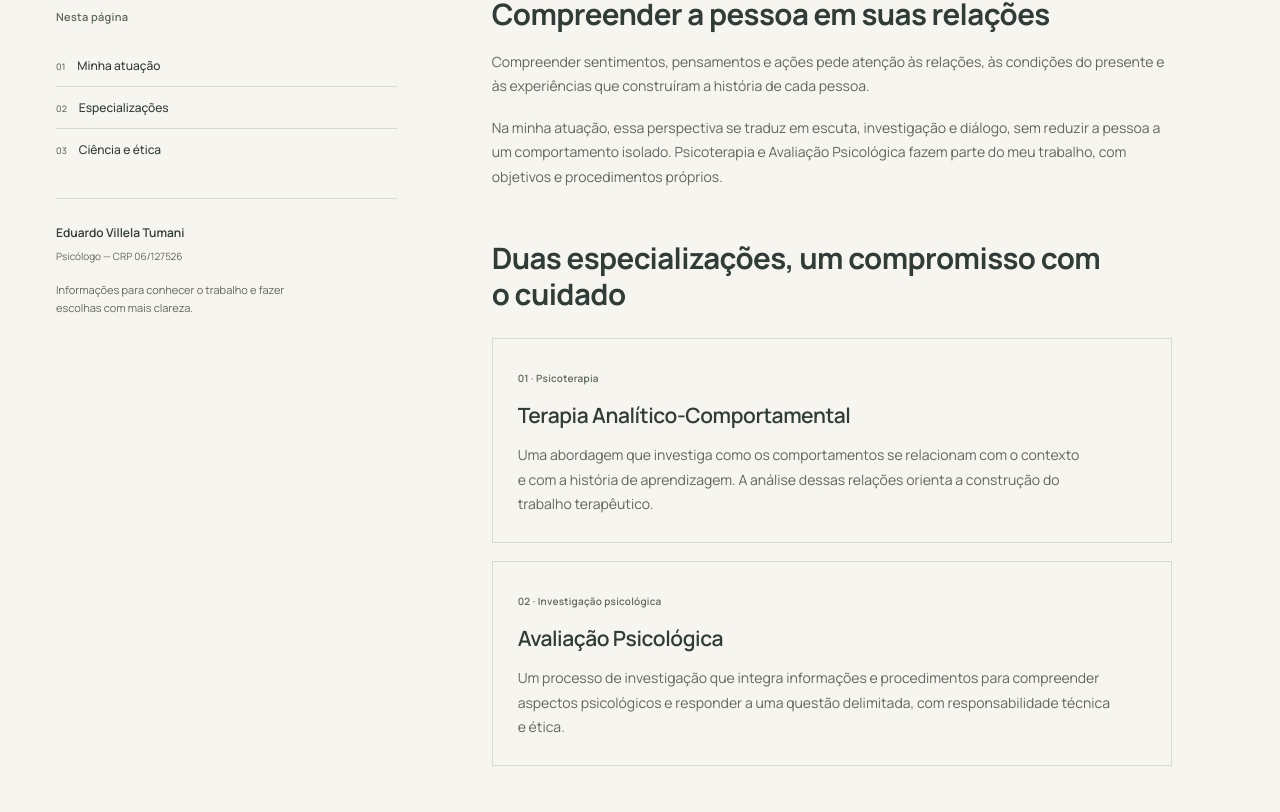
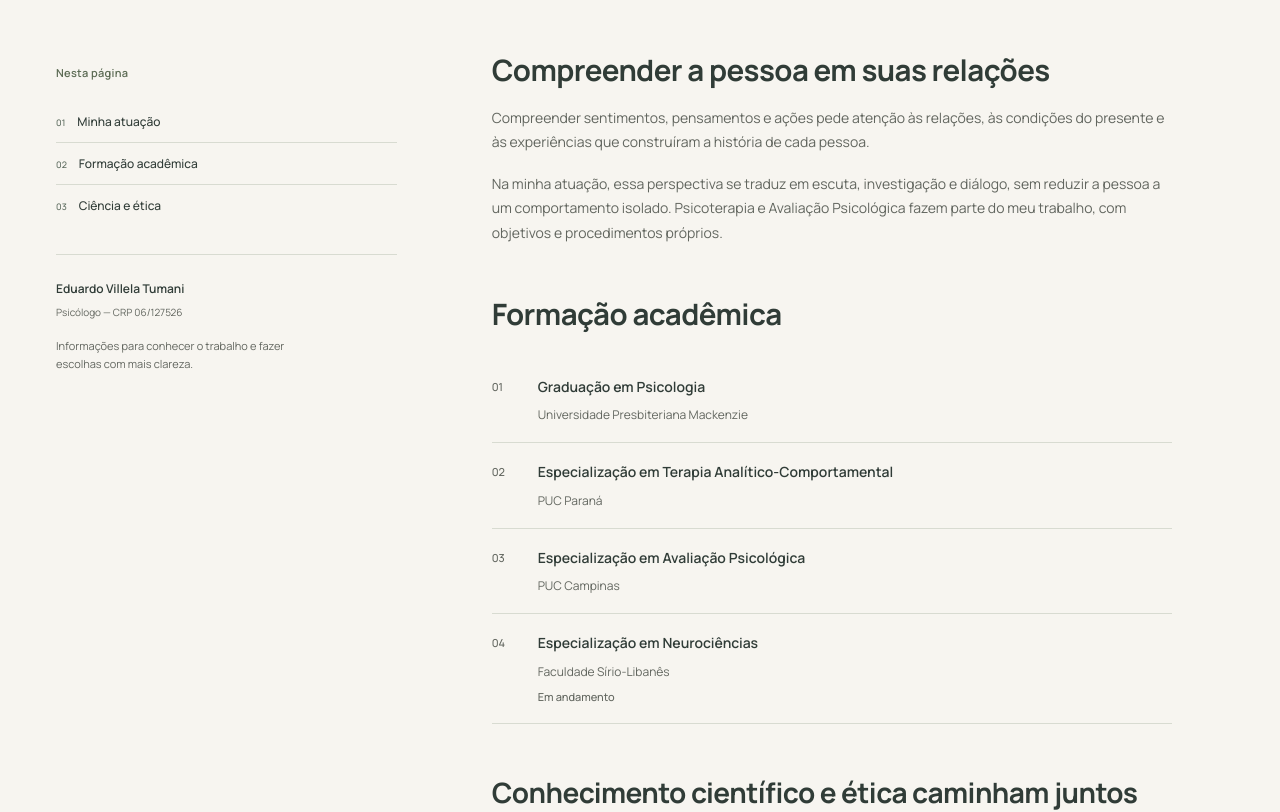
Before and after one commit to eduardotumani04/sitepsicologia, a Next.js app: page /sobre in a window 1280 px wide. Shown: the part 572-1384 px from the top of the page. Built offline with nearby package versions, Linux system fonts and the light colour scheme; no server answers.

Commit message:
content: atualiza apresentação e formação na página Sobre

```diff
--- a/src/app/sobre/page.tsx
+++ b/src/app/sobre/page.tsx
@@ -3,6 +3,7 @@ import { InteriorPage } from "@/components/interior-page";
 import { ContactInvitation } from "@/components/contact-invitation";
 import { EditorialImage } from "@/components/editorial-image";
 import { RelatedPages } from "@/components/related-pages";
+import styles from "./sobre.module.css";
 
 export const metadata = pageMetadata({
   title: "Sobre mim",
@@ -12,7 +13,7 @@ export const metadata = pageMetadata({
 
 const sections = [
   { id: "apresentacao", title: "Minha atuação" },
-  { id: "especializacoes", title: "Especializações" },
+  { id: "formacao-academica", title: "Formação acadêmica" },
   { id: "ciencia-e-etica", title: "Ciência e ética" },
 ];
 
@@ -22,7 +23,7 @@ export default function AboutPage() {
       <InteriorPage
         eyebrow="Sobre mim"
         title="Ciência, escuta e compreensão."
-        intro="Sou Eduardo Villela Tumani, psicólogo — CRP 06/127526. Meu trabalho se orienta pela compreensão do comportamento e pelo respeito à singularidade de cada pessoa."
+        intro="Sou Eduardo Villela Tumani. Há mais de 15 anos, atuo como psicólogo nas áreas clínica, organizacional e social. Essa trajetória reforça minha compreensão de que cada pessoa precisa ser considerada em sua história de aprendizagem, nas relações que estabelece e nos contextos em que vive."
         sections={sections}
       >
         <section id="apresentacao" className="reading-section" aria-labelledby="apresentacao-titulo">
@@ -30,16 +31,30 @@ export default function AboutPage() {
           <p>Compreender sentimentos, pensamentos e ações pede atenção às relações, às condições do presente e às experiências que construíram a história de cada pessoa.</p>
           <p>Na minha atuação, essa perspectiva se traduz em escuta, investigação e diálogo, sem reduzir a pessoa a um comportamento isolado. Psicoterapia e Avaliação Psicológica fazem parte do meu trabalho, com objetivos e procedimentos próprios.</p>
         </section>
-        <section id="especializacoes" className="reading-section" aria-labelledby="especializacoes-titulo">
-          <h2 id="especializacoes-titulo">Duas especializações, um compromisso com o cuidado</h2>
-          <div className="expertise-list">
-            <div><span className="small-label">01 · Psicoterapia</span><h3>Terapia Analítico-Comportamental</h3><p>Uma abordagem que investiga como os comportamentos se relacionam com o contexto e com a história de aprendizagem. A análise dessas relações orienta a construção do trabalho terapêutico.</p></div>
-            <div><span className="small-label">02 · Investigação psicológica</span><h3>Avaliação Psicológica</h3><p>Um processo de investigação que integra informações e procedimentos para compreender aspectos psicológicos e responder a uma questão delimitada, com responsabilidade técnica e ética.</p></div>
-          </div>
+        <section id="formacao-academica" className="reading-section" aria-labelledby="formacao-academica-titulo">
+          <h2 id="formacao-academica-titulo">Formação acadêmica</h2>
+          <ol className={`education-list ${styles.educationList}`} role="list">
+            <li>
+              <span className={styles.educationNumber} aria-hidden="true">01</span>
+              <div><strong>Graduação em Psicologia</strong><span>Universidade Presbiteriana Mackenzie</span></div>
+            </li>
+            <li>
+              <span className={styles.educationNumber} aria-hidden="true">02</span>
+              <div><strong>Especialização em Terapia Analítico-Comportamental</strong><span>PUC Paraná</span></div>
+            </li>
+            <li>
+              <span className={styles.educationNumber} aria-hidden="true">03</span>
+              <div><strong>Especialização em Avaliação Psicológica</strong><span>PUC Campinas</span></div>
+            </li>
+            <li>
+              <span className={styles.educationNumber} aria-hidden="true">04</span>
+              <div><strong>Especialização em Neurociências</strong><span>Faculdade Sírio-Libanês</span><span className={styles.inProgress}>Em andamento</span></div>
+            </li>
+          </ol>
         </section>
         <EditorialImage position="sobre" />
-        <section id="ciencia-e-etica" className="reading-section" aria-labelledby="ciencia-titulo">
-          <h2 id="ciencia-titulo">Conhecimento científico e ética caminham juntos</h2>
+        <section id="ciencia-e-etica" className={`reading-section ${styles.scienceSection}`} aria-labelledby="ciencia-titulo">
+          <h2 id="ciencia-titulo" className={styles.scienceTitle}>Conhecimento científico e ética caminham juntos</h2>
           <p>Uma prática fundamentada em ciência envolve estudar, avaliar a qualidade das informações e reconhecer o alcance e os limites do conhecimento disponível. As escolhas profissionais precisam considerar esse conhecimento em diálogo com as particularidades de cada situação.</p>
           <p>A ética profissional orienta a forma de escutar, comunicar, registrar informações e estabelecer os limites do trabalho. O respeito à autonomia, à dignidade e ao sigilo faz parte desse compromisso, consideradas as responsabilidades e as situações previstas nas normas profissionais.</p>
           <h3>O contexto importa</h3>
--- /dev/null
+++ b/src/app/sobre/sobre.module.css
@@ -0,0 +1,27 @@
+.educationList > li {
+  display: grid;
+  grid-template-columns: 1.75rem minmax(0, 1fr);
+  column-gap: 18px;
+  align-items: start;
+}
+
+.educationList .educationNumber {
+  margin-top: 2px;
+  font-size: 11px;
+  font-weight: 500;
+}
+
+.educationList .inProgress {
+  font-size: 11px;
+  font-weight: 500;
+}
+
+.scienceSection > .scienceTitle {
+  font-size: clamp(24px, 2.3vw, 28px);
+}
+
+@media (max-width: 767px) {
+  .scienceSection > .scienceTitle {
+    font-size: 26px;
+  }
+}
```
